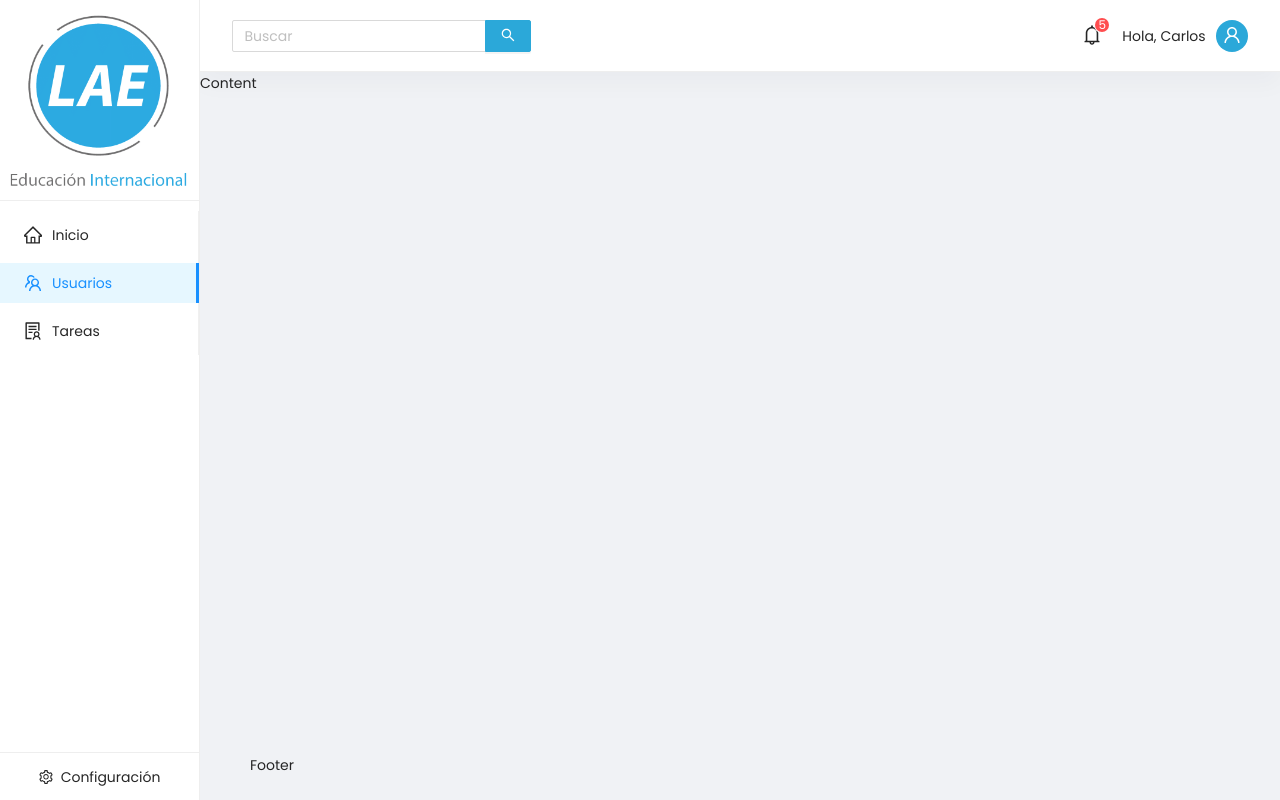
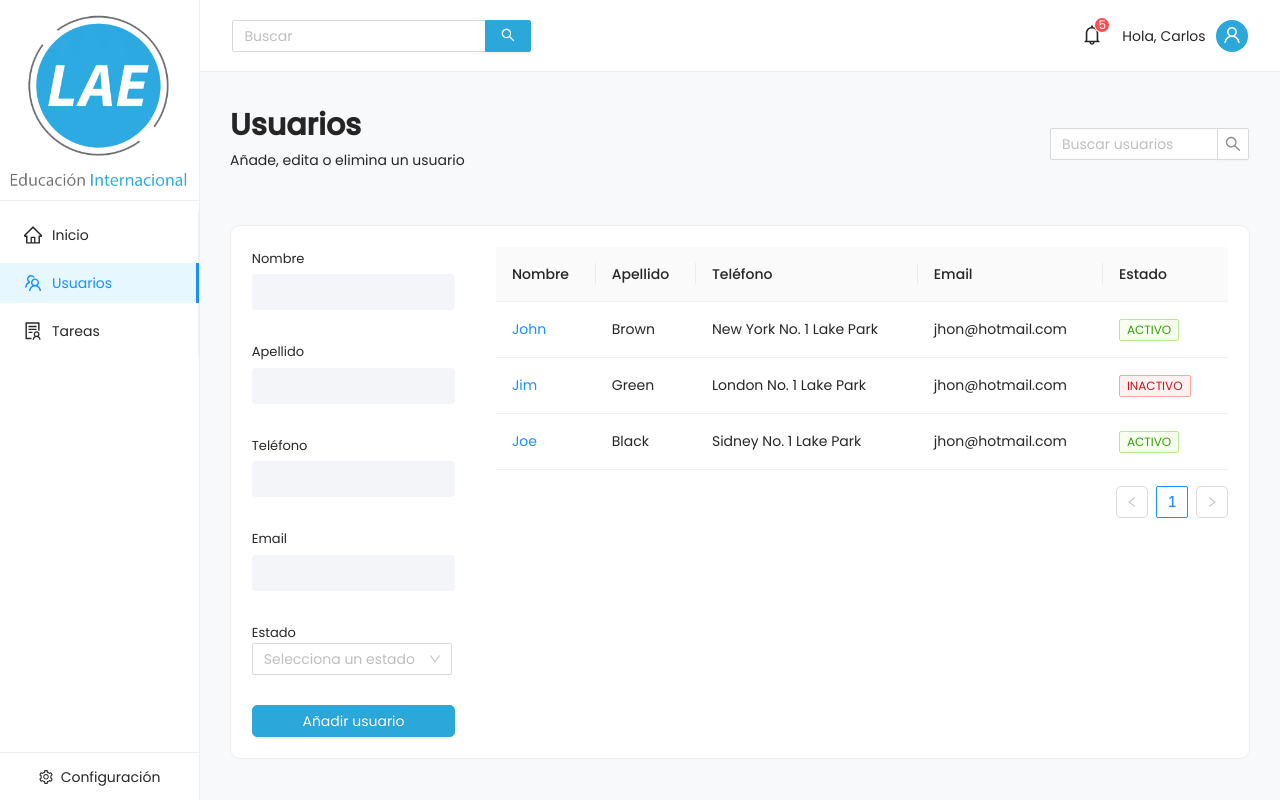
Before and after one commit to LinaAsprilla/test-frontend-lae, a React (Create React App) app: page / in a window 1280 px wide. Both pictures are taken after a click on the item "Usuarios". Built offline with nearby package versions, Linux system fonts and the light colour scheme.

Commit message:
create user-list

```diff
--- a/public/index.html
+++ b/public/index.html
@@ -14,7 +14,7 @@
     <link rel="preconnect" href="https://fonts.googleapis.com" />
     <link rel="preconnect" href="https://fonts.gstatic.com" crossorigin />
     <link
-      href="https://fonts.googleapis.com/css2?family=Poppins&display=swap"
+      href="https://fonts.googleapis.com/css2?family=Poppins:wght@400;500&display=swap"
       rel="stylesheet"
     />
     <title>Test-LAE</title>
--- a/src/components/Markup/AsideMenu/index.jsx
+++ b/src/components/Markup/AsideMenu/index.jsx
@@ -6,7 +6,8 @@ import {
   SolutionOutlined,
   SettingOutlined,
 } from "@ant-design/icons";
-import { Button, Menu } from "antd";
+import { Button, Menu} from "antd";
+
 
 const Logo = ({ logo }) => {
   return (
@@ -16,10 +17,15 @@ const Logo = ({ logo }) => {
   );
 };
 
-const AsideMenu = () => {
+const AsideMenu = (props) => {
   return (
     <>
-      <Menu theme="light" mode="inline" defaultSelectedKeys={["1"]}>
+      <Menu
+        onClick={props.currentMenu}
+        theme="light"
+        mode="inline"
+        defaultSelectedKeys={["1"]}
+      >
         <Menu.Item key="1" icon={<HomeOutlined />}>
           Inicio
         </Menu.Item>
@@ -44,5 +50,9 @@ const Configuration = () => {
   );
 };
 
+const Home = () => {
+  return <h1>Hola</h1>;
+};
+
 export default AsideMenu;
-export { Logo, Configuration };
+export { Logo, Configuration, Home };
--- /dev/null
+++ b/src/components/Markup/Content/UserList.jsx
@@ -0,0 +1,66 @@
+import { Button, Input, Row, Col, Select, Table } from "antd";
+import { columns, data } from "../Content/dataUser";
+
+const { Search } = Input;
+const { Option } = Select;
+
+
+const UserList = () => {
+  return (
+    <>
+      <div className="content-header">
+        <div>
+          <h2>Usuarios</h2>
+          <p>Añade, edita o elimina un usuario</p>
+        </div>
+
+        <div>
+          <Search placeholder="Buscar usuarios" style={{ width: 200 }} />
+        </div>
+      </div>
+      <div className="card-list">
+        <Row>
+          <Col span={18} push={6}>
+            <Table columns={columns} dataSource={data} />
+          </Col>
+          <Col span={5} pull={18}>
+            <div className="i-group">
+              <label>Nombre</label>
+              <Input name="name" />
+            </div>
+            <div className="i-group">
+              <label>Apellido</label>
+              <Input name="lastname" />
+            </div>
+            <div className="i-group">
+              <label>Teléfono</label>
+              <Input name="phone" />
+            </div>
+            <div className="i-group">
+              <label>Email</label>
+              <Input name="email" />
+            </div>
+            <label>Estado</label>
+            <div className="i-group">
+              <Select
+                showSearch
+                style={{ width: 200 }}
+                placeholder="Selecciona un estado"
+                optionFilterProp="children"
+                filterOption={(input, option) =>
+                  option.children.toLowerCase().indexOf(input.toLowerCase()) >=
+                  0
+                }
+              >
+                <Option value="True">Activo</Option>
+                <Option value="False">Bloqueado</Option>
+              </Select>
+            </div>
+            <Button type="primary"> Añadir usuario</Button>
+          </Col>
+        </Row>
+      </div>
+    </>
+  );
+};
+export default UserList;
--- /dev/null
+++ b/src/components/Markup/Content/dataUser.jsx
@@ -0,0 +1,76 @@
+import { Tag } from "antd";
+
+const columns = [
+  {
+    title: "Nombre",
+    dataIndex: "name",
+    key: "name",
+    render: (text) => <a>{text}</a>,
+  },
+  {
+    title: "Apellido",
+    dataIndex: "lastname",
+    key: "lastname",
+  },
+  {
+    title: "Teléfono",
+    dataIndex: "phone",
+    key: "phone",
+  },
+  {
+    title: "Email",
+    dataIndex: "email",
+    key: "email",
+  },
+  {
+    title: "Estado",
+    key: "state",
+    dataIndex: "state",
+    render: (state) => (
+      <>
+        {state.map((tag) => {
+          let color;
+          if (tag === "Activo") {
+            color = "green";
+          } else {
+            color = "red";
+          }
+          return (
+            <Tag color={color} key={tag}>
+              {tag.toUpperCase()}
+            </Tag>
+          );
+        })}
+      </>
+    ),
+  },
+];
+
+const data = [
+  {
+    key: "1",
+    name: "John ",
+    lastname: 'Brown',
+    phone: "New York No. 1 Lake Park",
+    email: 'jhon@hotmail.com',
+    state: ["Activo"],
+  },
+  {
+    key: "2",
+    name: "Jim ",
+    lastname: 'Green',
+    phone: "London No. 1 Lake Park",
+    email: 'jhon@hotmail.com',
+    state: ["Inactivo"],
+  },
+  {
+    key: "3",
+    name: "Joe",
+    lastname: 'Black',
+    phone: "Sidney No. 1 Lake Park",
+    email: 'jhon@hotmail.com',
+    state: ["Activo"],
+  },
+];
+
+export { columns, data };
--- a/src/components/Markup/Header/index.jsx
+++ b/src/components/Markup/Header/index.jsx
@@ -3,7 +3,6 @@ import {
   BellOutlined,
   UserOutlined,
   LoginOutlined,
-  DownOutlined,
 } from "@ant-design/icons";
 
 //BUSCADOR
@@ -51,6 +50,7 @@ const AvatarUser = ({ username }) => {
         <Avatar
           style={{
             backgroundColor: "#2BA8D9",
+            cursor: 'pointer'
           }}
           icon={<UserOutlined />}
         ></Avatar>
--- a/src/container/Markup/Wrapper.jsx
+++ b/src/container/Markup/Wrapper.jsx
@@ -65,6 +65,48 @@ const Wrapper = styled.div`
       margin-right: 10px;
     }
   }
+  main {
+    padding: 30px;
+    background-color: #f8f9fa;
+    .content-header {
+      display: flex;
+      align-items: center;
+      justify-content: space-between;
+      h2 {
+        font-weight: 600;
+        font-size: 30px;
+        margin-bottom: 0px;
+      }
+    }
+    .card-list {
+      margin-top: 40px;
+      background: white;
+      border: 1px solid #eee;
+      border-radius: 10px;
+      padding: 1.3rem 1.3rem;
 
+      input {
+        background-color: #f4f5f9;
+        border: 2px solid #f4f5f9;
+        font-size: 13px;
+        padding-left: 20px;
+        color: #4f5d77;
+        width: 100%;
+        border-radius: 4px;
+        height: 36px;
+        margin-top: 5px
+      }
+      .i-group{
+        margin-bottom: 30px;
+      }
+      label{
+        font-size: 13px;
+      }
+      button{
+        width: 100%;
+        border-radius: 5px;
+      }
+    }
+  }
 `;
 export default Wrapper;
--- a/src/container/Markup/index.jsx
+++ b/src/container/Markup/index.jsx
@@ -3,6 +3,7 @@ import { Layout } from "antd";
 import Wrapper from "./Wrapper";
 import AsideMenu, {
   Configuration,
+  Home,
   Logo,
 } from "../../components/Markup/AsideMenu";
 import logo from "../../assets/images/LAE-Logo-PNG.png";
@@ -11,13 +12,21 @@ import {
   Notification,
   SearchInput,
 } from "../../components/Markup/Header";
+import StateMenu from "../../context/stateMenu";
+import UserList from "../../components/Markup/Content/UserList";
 
 const { Header, Footer, Sider, Content } = Layout;
 
 const Index = () => {
   const [collapsed, setCollapsed] = useState(false);
+  const [menuKey, setMenuKey] = useState("1");
+
+  const currentMenu = (e) => {
+    setMenuKey(e.key);
+  };
 
   return (
+    <StateMenu.Provider value={menuKey}>
       <Wrapper>
         <Layout>
           <Sider trigger={null} collapsible collapsed={collapsed}>
@@ -25,7 +34,7 @@ const Index = () => {
               <Logo logo={logo} />
             </div>
             <div className="aside-menu">
-            <AsideMenu />
+              <AsideMenu currentMenu={currentMenu} />
             </div>
           </Sider>
           <Configuration />
@@ -34,14 +43,20 @@ const Index = () => {
               <SearchInput />
               <div className="toolbar">
                 <Notification numNotification={5} />
-              <AvatarUser username='Carlos' />
+                <AvatarUser username="Carlos" />
               </div>
             </Header>
-          <Content>Content</Content>
-          <Footer>Footer</Footer>
+            <Content>
+              <StateMenu.Consumer>
+                {(state) =>
+                  state === "1" ? <Home /> : state === "2" ? <UserList /> : null
+                }
+              </StateMenu.Consumer>
+            </Content>
           </Layout>
         </Layout>
-    </Wrapper>
+      </Wrapper>{" "}
+    </StateMenu.Provider>
   );
 };
 
--- /dev/null
+++ b/src/context/stateMenu.jsx
@@ -0,0 +1,5 @@
+import React from "react";
+
+const StateMenu = React.createContext();
+
+export default StateMenu;
```
Lines whose indentation alone changed are shown as unchanged.
